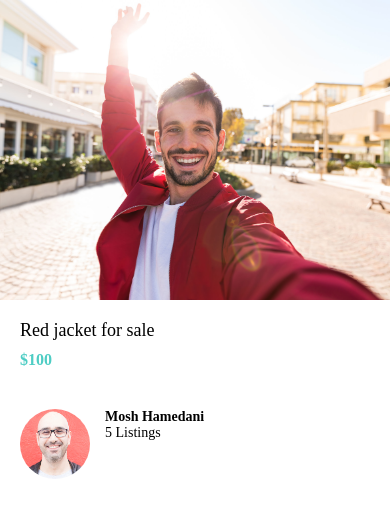
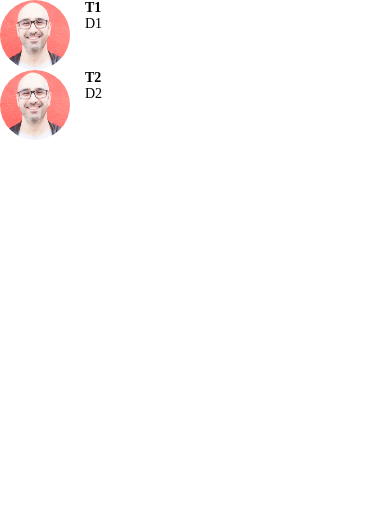
Before and after one commit to paul-mcaviney/donewithit-tutorial, a React Native app: screen / in a window 390 px wide. Shown: the top 518 px of the page. Built offline with nearby package versions, Linux system fonts and the light colour scheme.

Commit message:
Start on FlatList

```diff
--- a/App.js
+++ b/App.js
@@ -9,13 +9,8 @@
 import colors from "./app/config/colors";
 import Card from "./app/components/Card";
 import ListingDetailsScreen from "./app/screens/ListingDetailsScreen";
+import MessagesScreen from "./app/screens/MessagesScreen";
 
 export default function App() {
-  return (
-    <ListingDetailsScreen
-      imageUri={require("./app/assets/jacket.jpg")}
-      title="Red jacket for sale"
-      subTitle="$100"
-    />
-  );
+  return <MessagesScreen />;
 }
--- /dev/null
+++ b/app/screens/MessagesScreen.jsx
@@ -0,0 +1,41 @@
+import { StyleSheet, FlatList } from "react-native";
+
+import ListItem from "../components/ListItem";
+
+export default function MessagesScreen() {
+  const messages = [
+    {
+      id: 1,
+      title: "T1",
+      description: "D1",
+      image: require("../assets/mosh.jpg"),
+    },
+    {
+      id: 2,
+      title: "T2",
+      description: "D2",
+      image: require("../assets/mosh.jpg"),
+    },
+  ];
+  return (
+    <FlatList
+      data={messages}
+      keyExtractor={(message) => message.id.toString()}
+      renderItem={({ item }) => (
+        <ListItem
+          title={item.title}
+          subTitle={item.description}
+          imageUri={item.image}
+        />
+      )}
+    />
+  );
+}
+
+const styles = StyleSheet.create({
+  container: {
+    flex: 1,
+    alignItems: "center",
+    justifyContent: "center",
+  },
+});
```
